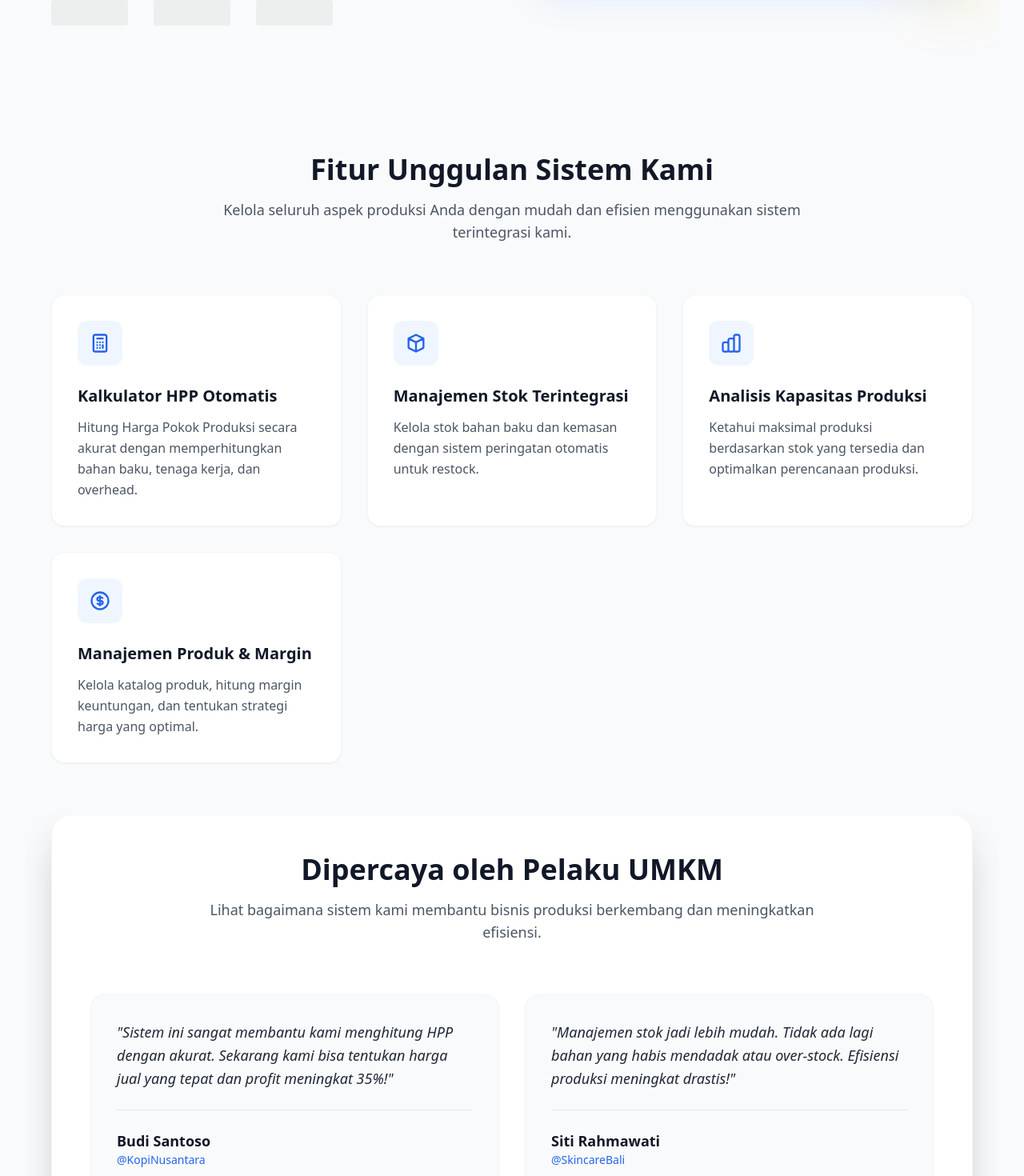
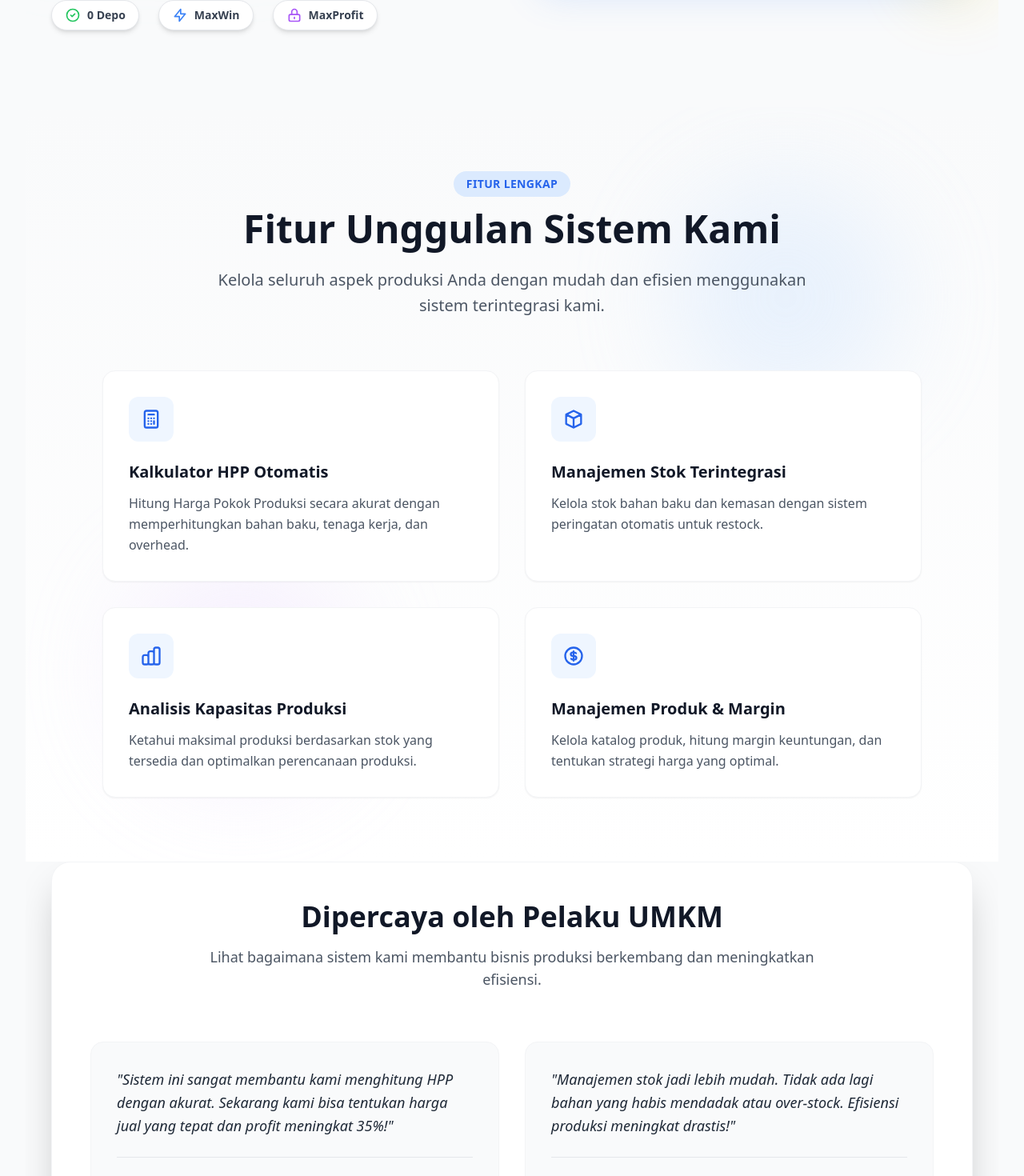
Before and after one commit to fuadreza/frontend, a Nuxt app: page / in a window 1280 px wide. Shown: the part 780-2250 px from the top of the page at 80% size. Built offline with nearby package versions, Linux system fonts and the light colour scheme.

Commit message:
Update Index and AI models

```diff
--- a/pages/index.vue
+++ b/pages/index.vue
@@ -39,11 +39,26 @@
             </button>
           </div>
 
-          <div class="pt-8 flex items-center justify-center lg:justify-start gap-8 text-gray-400 grayscale opacity-70">
-            <!-- Trust Badges / Partner Logos Placeholder -->
-            <div class="h-8 w-24 bg-gray-200 dark:bg-gray-700 rounded animate-pulse"></div>
-            <div class="h-8 w-24 bg-gray-200 dark:bg-gray-700 rounded animate-pulse"></div>
-            <div class="h-8 w-24 bg-gray-200 dark:bg-gray-700 rounded animate-pulse"></div>
+          <div class="pt-8 flex items-center justify-center lg:justify-start gap-6 flex-wrap">
+            <!-- Tagline Badges -->
+            <div class="flex items-center gap-2 px-4 py-2 bg-white dark:bg-gray-800 rounded-full shadow-md border border-gray-200 dark:border-gray-700">
+              <svg class="w-5 h-5 text-green-500" fill="none" viewBox="0 0 24 24" stroke="currentColor">
+                <path stroke-linecap="round" stroke-linejoin="round" stroke-width="2" d="M9 12l2 2 4-4m6 2a9 9 0 11-18 0 9 9 0 0118 0z" />
+              </svg>
+              <span class="text-sm font-semibold text-gray-700 dark:text-gray-300">0 Depo</span>
+            </div>
+            <div class="flex items-center gap-2 px-4 py-2 bg-white dark:bg-gray-800 rounded-full shadow-md border border-gray-200 dark:border-gray-700">
+              <svg class="w-5 h-5 text-blue-500" fill="none" viewBox="0 0 24 24" stroke="currentColor">
+                <path stroke-linecap="round" stroke-linejoin="round" stroke-width="2" d="M13 10V3L4 14h7v7l9-11h-7z" />
+              </svg>
+              <span class="text-sm font-semibold text-gray-700 dark:text-gray-300">MaxWin</span>
+            </div>
+            <div class="flex items-center gap-2 px-4 py-2 bg-white dark:bg-gray-800 rounded-full shadow-md border border-gray-200 dark:border-gray-700">
+              <svg class="w-5 h-5 text-purple-500" fill="none" viewBox="0 0 24 24" stroke="currentColor">
+                <path stroke-linecap="round" stroke-linejoin="round" stroke-width="2" d="M12 15v2m-6 4h12a2 2 0 002-2v-6a2 2 0 00-2-2H6a2 2 0 00-2 2v6a2 2 0 002 2zm10-10V7a4 4 0 00-8 0v4h8z" />
+              </svg>
+              <span class="text-sm font-semibold text-gray-700 dark:text-gray-300">MaxProfit</span>
+            </div>
           </div>
         </div>
 
@@ -66,27 +81,36 @@
   </div>
 
   <!-- Features & Benefits Section -->
-  <section class="py-16 bg-gray-50 dark:bg-gray-800 transition-colors duration-300 relative overflow-hidden">
+  <section class="py-20 bg-gradient-to-b from-gray-50 to-white dark:from-gray-800 dark:to-gray-900 transition-colors duration-300 relative overflow-hidden">
+    <!-- Background Decorations -->
+    <div class="absolute top-0 left-0 w-full h-full overflow-hidden z-0 opacity-30">
+      <div class="absolute top-[10%] right-[10%] w-72 h-72 rounded-full bg-blue-200 dark:bg-blue-900 blur-3xl"></div>
+      <div class="absolute bottom-[10%] left-[10%] w-72 h-72 rounded-full bg-purple-200 dark:bg-purple-900 blur-3xl"></div>
+    </div>
+
     <div class="max-w-7xl mx-auto px-4 sm:px-6 lg:px-8 relative z-10">
       <div class="text-center max-w-3xl mx-auto mb-16">
-        <h2 class="text-3xl lg:text-4xl font-bold text-gray-900 dark:text-gray-100 mb-4">
+        <span class="inline-block px-4 py-1.5 rounded-full bg-blue-100 dark:bg-blue-900/30 text-blue-600 dark:text-blue-400 text-sm font-semibold tracking-wide uppercase mb-4">
+          Fitur Lengkap
+        </span>
+        <h2 class="text-4xl lg:text-5xl font-bold text-gray-900 dark:text-gray-100 mb-6">
           Fitur Unggulan Sistem Kami
         </h2>
-        <p class="text-lg text-gray-600 dark:text-gray-400">
+        <p class="text-xl text-gray-600 dark:text-gray-400 leading-relaxed">
           Kelola seluruh aspek produksi Anda dengan mudah dan efisien menggunakan sistem terintegrasi kami.
         </p>
       </div>
 
       <div
         ref="featuresGrid"
-        class="grid grid-cols-1 md:grid-cols-2 lg:grid-cols-3 gap-8"
+        class="grid grid-cols-1 md:grid-cols-2 gap-6 lg:gap-8 max-w-5xl mx-auto"
       >
         <FeatureCard
           v-for="(feature, index) in features"
           :key="feature.title"
           :title="feature.title"
           :description="feature.description"
-          class="transition-all duration-700 ease-out transform"
+          class="transition-all duration-700 ease-out transform hover:scale-105"
           :class="[
             areFeaturesVisible
               ? 'opacity-100 translate-y-0'
@@ -274,13 +298,13 @@ const features = [
 const testimonials = [
   {
     quote: "Sistem ini sangat membantu kami menghitung HPP dengan akurat. Sekarang kami bisa tentukan harga jual yang tepat dan profit meningkat 35%!",
-    author: "Budi Santoso",
-    handle: "@KopiNusantara"
+    author: "Fuad Reza",
+    handle: "@Dev1"
   },
   {
     quote: "Manajemen stok jadi lebih mudah. Tidak ada lagi bahan yang habis mendadak atau over-stock. Efisiensi produksi meningkat drastis!",
-    author: "Siti Rahmawati",
-    handle: "@SkincareBali"
+    author: "Tyas Nur T",
+    handle: "@Dev2"
   }
 ]
 
--- a/pages/production.vue
+++ b/pages/production.vue
@@ -522,6 +522,7 @@
                   <th class="px-6 py-3 text-left text-xs font-medium text-gray-500 dark:text-gray-400 uppercase">HPP/Unit</th>
                   <th class="px-6 py-3 text-left text-xs font-medium text-gray-500 dark:text-gray-400 uppercase">Total HPP</th>
                   <th class="px-6 py-3 text-left text-xs font-medium text-gray-500 dark:text-gray-400 uppercase">Include Packing</th>
+                  <th class="px-6 py-3 text-center text-xs font-medium text-gray-500 dark:text-gray-400 uppercase">Aksi</th>
                 </tr>
               </thead>
               <tbody class="bg-white dark:bg-gray-700 divide-y divide-gray-200 dark:divide-gray-700">
@@ -535,6 +536,14 @@
                     <span :class="history.includePacking ? 'text-green-600' : 'text-gray-400'">
                       {{ history.includePacking ? '✓ Ya' : '✗ Tidak' }}
                     </span>
+                  </td>
+                  <td class="px-6 py-4 whitespace-nowrap text-sm text-center">
+                    <button
+                      @click="deleteProduction(history.id)"
+                      class="text-red-600 dark:text-red-400 hover:text-red-900 dark:hover:text-red-300 font-medium transition-colors"
+                    >
+                      Hapus
+                    </button>
                   </td>
                 </tr>
               </tbody>
@@ -830,4 +839,11 @@ const saveProduction = async () => {
     targetMargin: 40
   }
 }
+
+const deleteProduction = async (id: number) => {
+  if (confirm('Yakin ingin menghapus data produksi ini?')) {
+    await productionStore.deleteProduction(id)
+    alert('Data produksi berhasil dihapus!')
+  }
+}
 </script>
```
Also changed, not shown: pages/materials.vue (+73 -25 lines), 1 other file (tests, documents, lock files or other folders).
